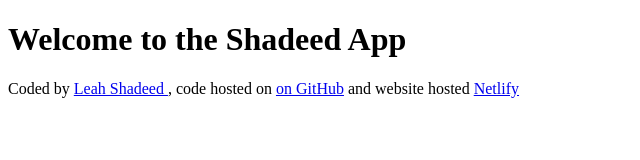
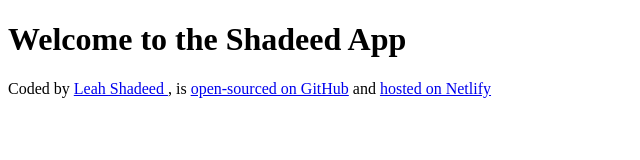
Before and after one commit to Lshadeed23/LShadeed-weather-app-, a plain HTML site: page index.html in a window 1280 px wide. Shown: the whole page, without its empty margins (0-640 px from the left). Drawn offline with Linux system fonts and the light colour scheme.

Commit message:
Updated footer to be easier to read

```diff
--- a/index.html
+++ b/index.html
@@ -8,9 +8,9 @@
 <body>
     <h1>Welcome to the Shadeed App</h1>
     <footer>Coded by
-        <a href="https://github.com/Lshadeed23/"> Leah Shadeed </a>, code hosted on
-        <a href="https://github.com/Lshadeed23/LShadeed-weather-app-">on GitHub</a> and website hosted
-        <a href="https://main--shadeed-app.netlify.app/">Netlify</a>
+        <a href="https://github.com/Lshadeed23/"> Leah Shadeed </a>, is
+        <a href="https://github.com/Lshadeed23/LShadeed-weather-app-">open-sourced on GitHub</a> and
+        <a href="https://main--shadeed-app.netlify.app/">hosted on Netlify</a>
 
        </footer>
 </body>
```
